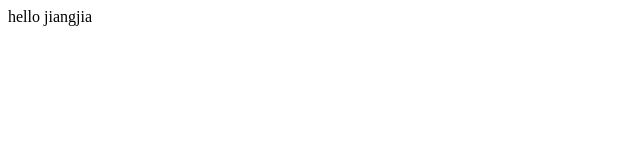
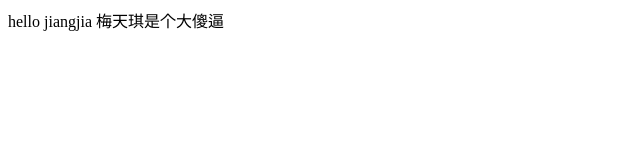
Before and after one commit to hideongrass/git-demo1, a plain HTML site: page index.html in a window 1280 px wide. Shown: the whole page, without its empty margins (0-640 px from the left). Drawn offline with Linux system fonts and the light colour scheme.

Commit message:
梅天琪是个大傻逼

```diff
--- a/index.html
+++ b/index.html
@@ -8,5 +8,8 @@
 </head>
 <body>
     hello jiangjia
+
+
+    梅天琪是个大傻逼
 </body>
 </html>
```
